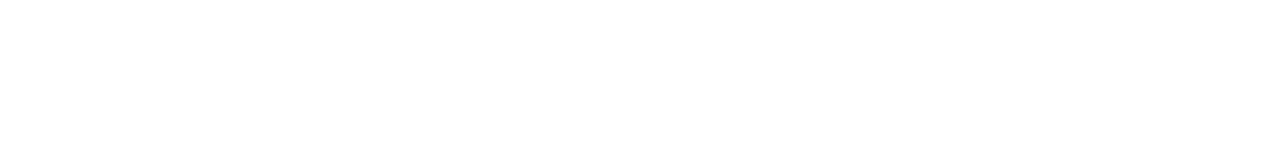
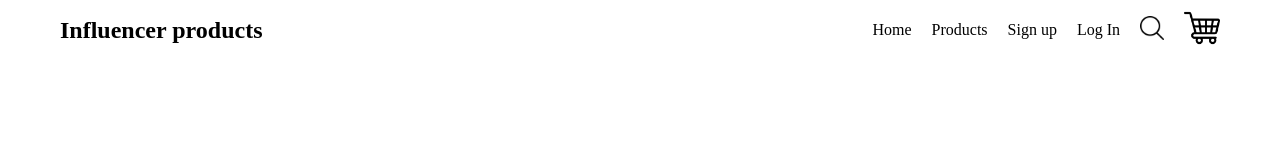
Before and after one commit to mdimamhosen/influencer-gear, a plain HTML site: page index.html in a window 1280 px wide. Drawn offline with Linux system fonts and the light colour scheme.

Commit message:
first commit

```diff
--- a/index.html
+++ b/index.html
@@ -5,7 +5,28 @@
     <meta http-equiv="X-UA-Compatible" content="IE=edge" />
     <meta name="viewport" content="width=device-width, initial-scale=1.0" />
     <title>Influencer</title>
+    <link
+      rel="shortcut icon"
+      href="./images/communication.png"
+      type="image/x-icon"
+    />
     <link rel="stylesheet" href="./styles/style.css" />
   </head>
-  <body></body>
+  <body>
+    <nav>
+      <h2>Influencer products</h2>
+      <div class="nav-container">
+        <div>Home</div>
+        <div>Products</div>
+        <div>Sign up</div>
+        <div>Log In</div>
+        <div class="search-img">
+          <img src="./images/search-interface-symbol.png" alt="" />
+        </div>
+        <div class="cart-img">
+          <img src="./images/shopping-cart.png" alt="" />
+        </div>
+      </div>
+    </nav>
+  </body>
 </html>
--- a/styles/style.css
+++ b/styles/style.css
@@ -0,0 +1,28 @@
+* {
+  margin: 0;
+  padding: 0;
+  box-sizing: border-box;
+}
+
+nav {
+  margin: 0 auto;
+  width: 100%;
+  max-width: 1200px;
+  display: flex;
+  justify-content: space-between;
+  align-items: center;
+  padding: 10px 20px;
+}
+.nav-container {
+  align-items: center;
+  display: flex;
+  gap: 20px;
+}
+.cart-img > img {
+  height: 36px;
+  width: 36px;
+}
+.search-img > img {
+  width: 24px;
+  height: 24px;
+}
```
Also changed, not shown: images/communication.png (added), images/search-interface-symbol.png (added), images/shopping-cart.png (added).
